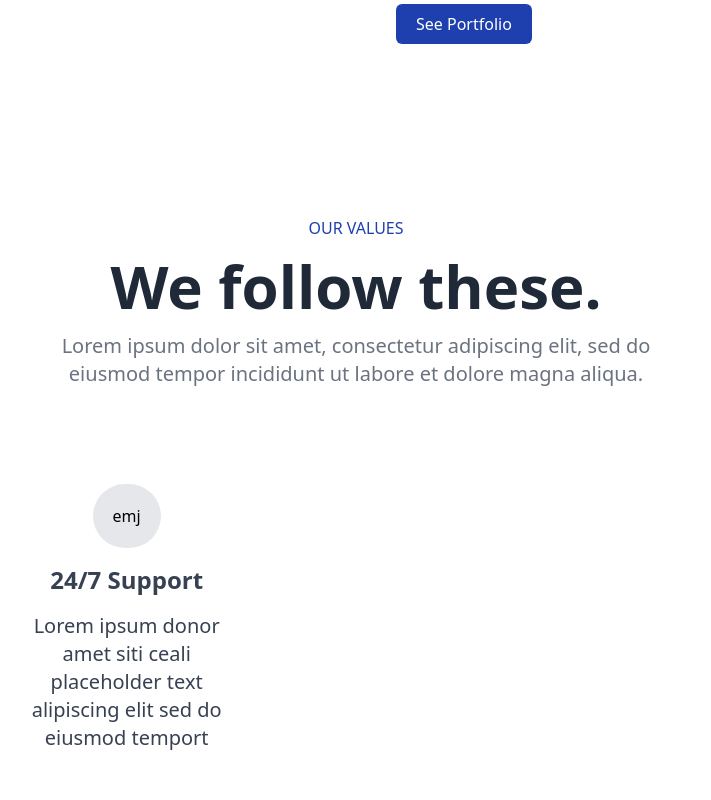
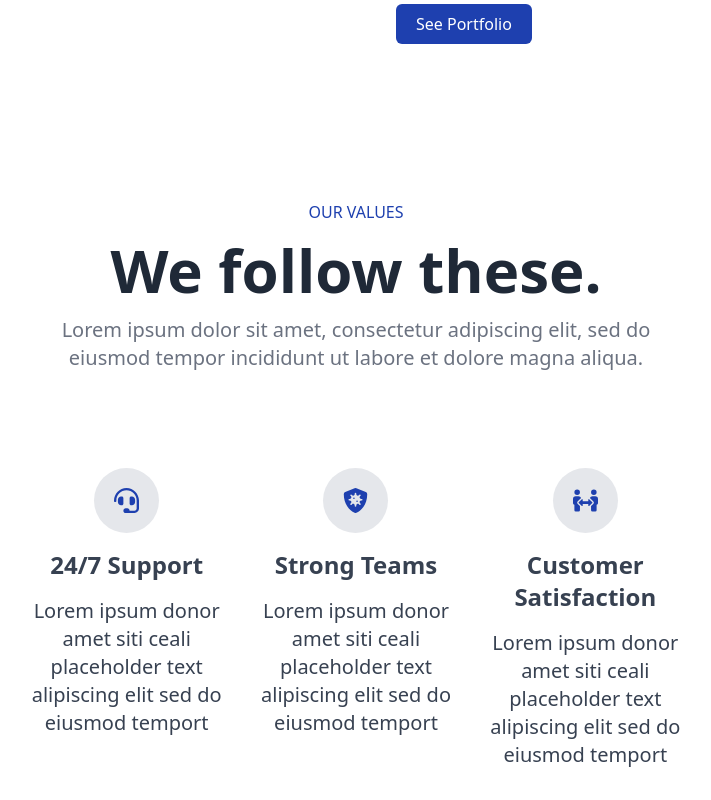
Before and after one commit to Torycd/companyfolio, a React (Create React App) app: page / in a window 1280 px wide. Shown: the part 1292-2092 px from the top of the page, without its empty margins (284-995 px from the left). Built offline with nearby package versions, Linux system fonts and the light colour scheme.

Commit message:
Values page completed

```diff
--- a/src/components/HomePageRow/Values.jsx
+++ b/src/components/HomePageRow/Values.jsx
@@ -1,6 +1,25 @@
-// import React from 'react'
+import React from "react";
+import { FaHeadset, FaShieldVirus, FaPeopleArrows } from "react-icons/fa";
 
 const Values = () => {
+  const VALUES = [
+    {
+      title: "24/7 Support",
+      info: "Lorem ipsum donor amet siti ceali placeholder text alipiscing elit sed do eiusmod temport",
+      icon: FaHeadset,
+    },
+    {
+      title: "Strong Teams",
+      info: "Lorem ipsum donor amet siti ceali placeholder text alipiscing elit sed do eiusmod temport",
+      icon: FaShieldVirus,
+    },
+    {
+      title: "Customer Satisfaction",
+      info: "Lorem ipsum donor amet siti ceali placeholder text alipiscing elit sed do eiusmod temport",
+      icon: FaPeopleArrows,
+    },
+  ];
+
   return (
     <div className="flex flex-col items-center justify-center min-h-screen text-center">
       <div className="space-y-4 mb-24">
@@ -15,16 +34,23 @@ const Values = () => {
         </p>
       </div>
       <div className="grid md:grid-cols-3 px-10">
-        <div className="space-y-4">
-          <div className="flex justify-center">
-            <div className="rounded-full bg-gray-200 p-5">emj</div>
+        {/* value */}
+        {VALUES.map((stat) => (
+          <div
+            className="space-y-4 hover:scale-105 transition-all ease-in-out duration-500"
+            key={stat.title}
+          >
+            <div className="flex justify-center">
+              <div className="rounded-full bg-gray-200 p-5 text-blue-800">
+                {React.createElement(stat.icon, { size: 25 })}
+              </div>
+            </div>
+            <h2 className="font-bold text-2xl text-gray-700">{stat.title}</h2>
+            <p className="text-wrap text-xl text-gray-700 font-medium">
+              {stat.info}
+            </p>
           </div>
-          <h2 className="font-bold text-2xl text-gray-700" >24/7 Support</h2>
-          <p className="text-wrap text-xl text-gray-700 font-medium">
-            Lorem ipsum donor amet siti ceali placeholder text alipiscing elit
-            sed do eiusmod temport
-          </p>
-        </div>
+        ))}
       </div>
     </div>
   );
```
